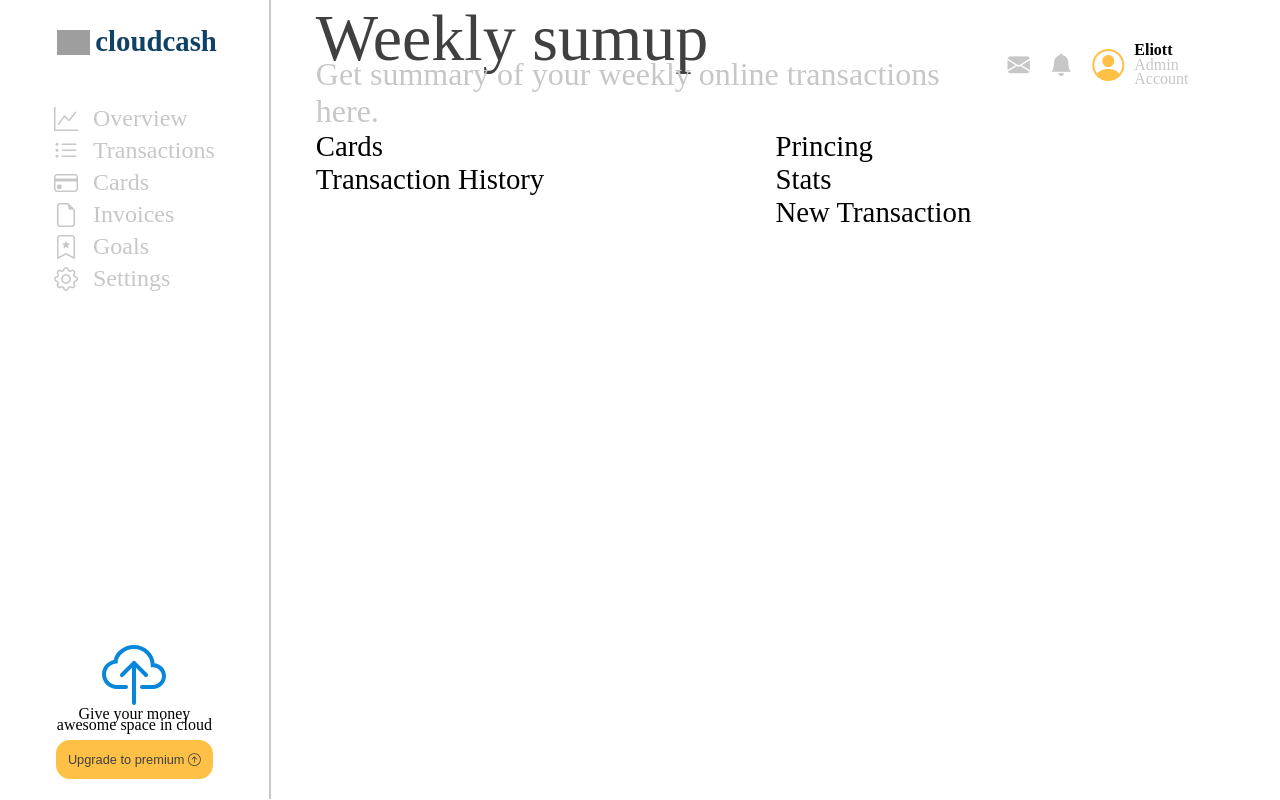
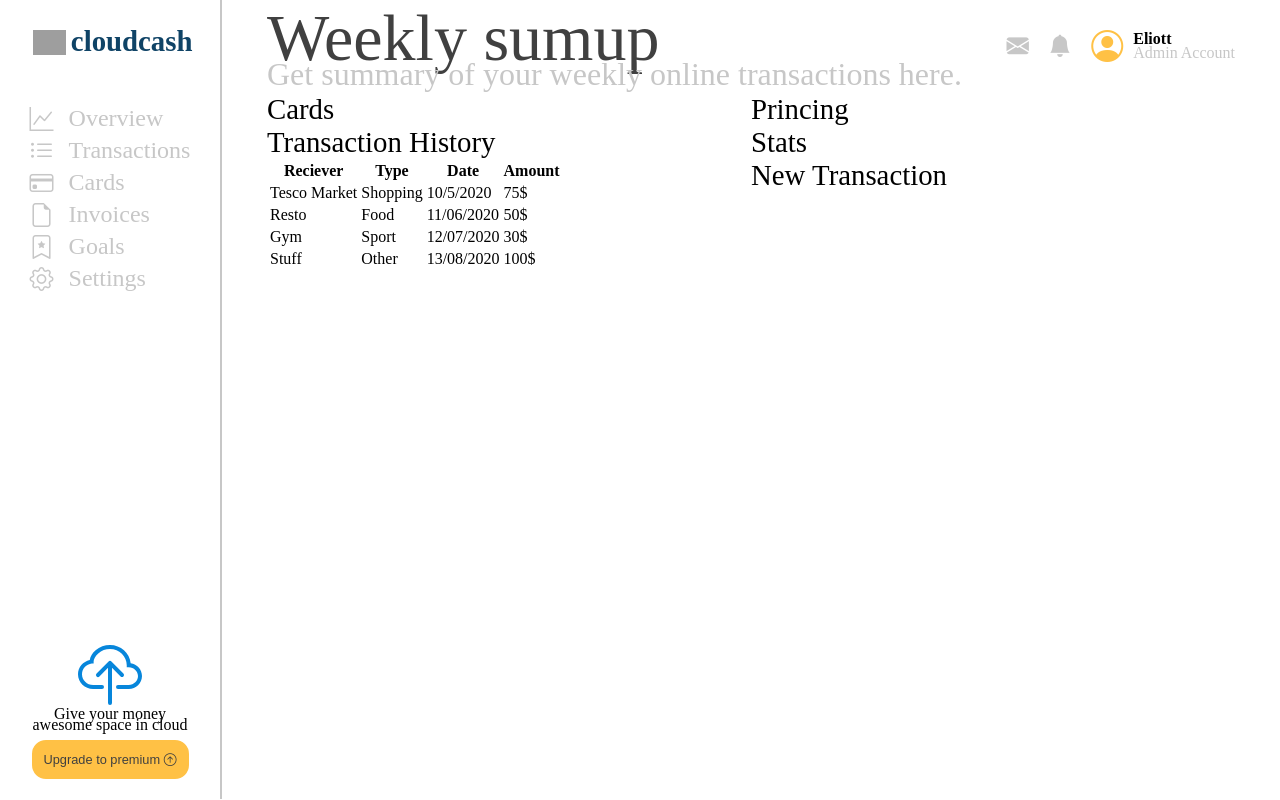
Before and after one commit to eliott11/trainingvue, a Vue app: page / in a window 1280 px wide. Built offline with nearby package versions, Linux system fonts and the light colour scheme; grey boxes are pictures that could not be loaded; a web font is replaced by a local one.

Commit message:
add transctionhistory content
transaction history content, need css

```diff
--- a/src/components/Menu.vue
+++ b/src/components/Menu.vue
@@ -41,7 +41,7 @@ export default {
   flex-direction: column;
   justify-content: space-between;
   font-family: "Dongle";
-  width: 270px;
+  width: 220px;
   height: calc(100vh - 46px);
   padding: 25px 0 20px 0;
   border-right: solid 2px #c7c7c7;
--- a/src/components/TransactionHistory.vue
+++ b/src/components/TransactionHistory.vue
@@ -1,7 +1,45 @@
 <template>
-  <div>
+  <section class="transactionhistory">
     <h4>Transaction History</h4>
-  </div>
+    <div>
+            <table>
+                <thead>
+                    <tr>
+                        <th>Reciever</th>
+                        <th>Type</th>
+                        <th>Date</th>
+                        <th>Amount</th>
+                    </tr>
+                </thead>
+                <tbody>
+                    <tr>
+                        <td>Tesco Market</td>
+                        <td>Shopping</td>
+                        <td>10/5/2020</td>
+                        <td>75$</td>
+                    </tr>
+                    <tr>
+                        <td>Resto</td>
+                        <td>Food</td>
+                        <td>11/06/2020</td>
+                        <td>50$</td>
+                    </tr>
+                    <tr>
+                        <td>Gym</td>
+                        <td>Sport</td>
+                        <td>12/07/2020</td>
+                        <td>30$</td>
+                    </tr>
+                    <tr>
+                        <td>Stuff</td>
+                        <td>Other</td>
+                        <td>13/08/2020</td>
+                        <td>100$</td>
+                    </tr>
+                </tbody>
+            </table>
+        </div>
+  </section>
 </template>
 
 <script>
```
